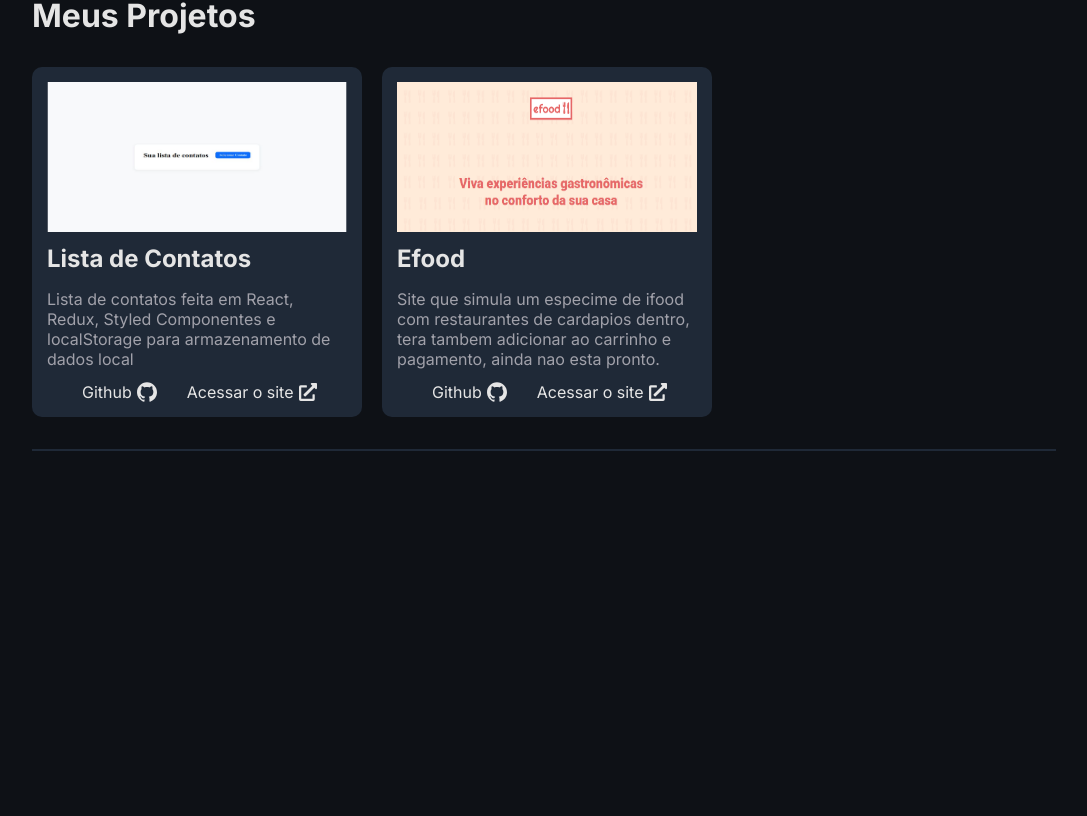
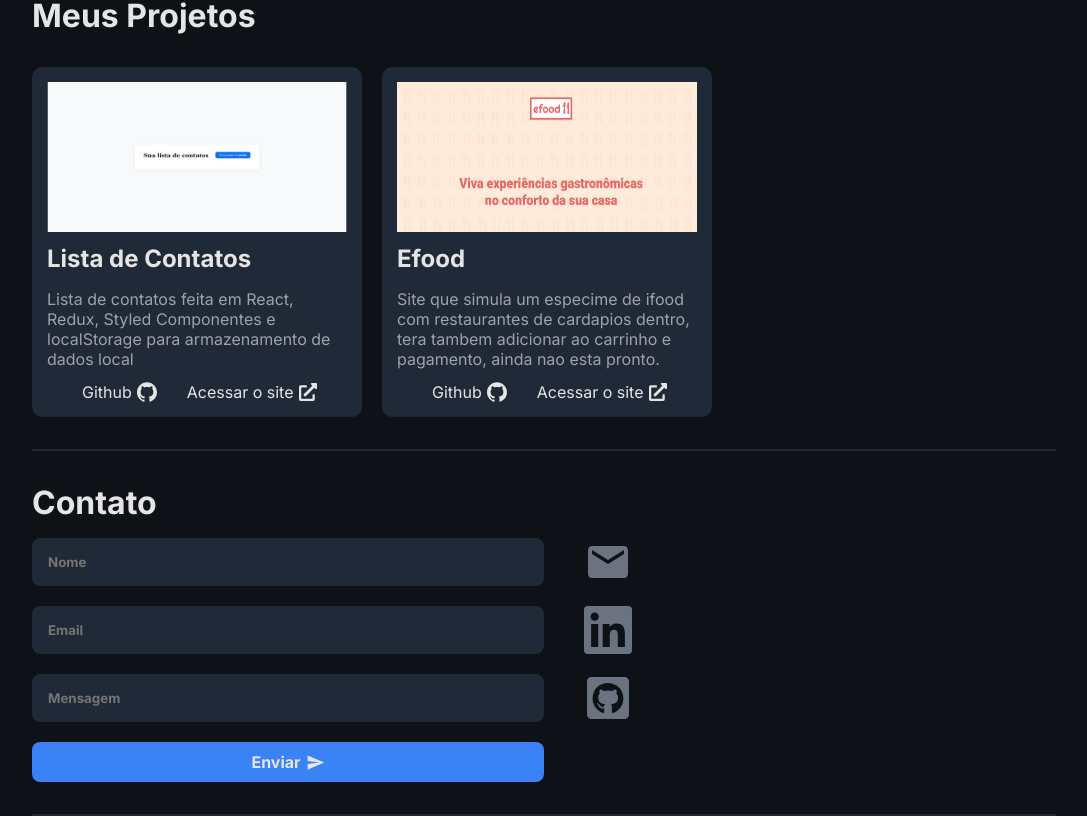
Before and after one commit to felipoxy1/Portifolio, a React (Vite) app: page / in a window 1280 px wide. Shown: the part 954-1770 px from the top of the page, without its empty margins (96-1183 px from the left). Before the commit the page ends 1405 px from the top, so only its background shows below. Built offline with nearby package versions, Linux system fonts and the light colour scheme.

Commit message:
feat: Secao de Contatos com enviar email funcional

```diff
--- a/package.json
+++ b/package.json
@@ -11,6 +11,7 @@
   },
   "dependencies": {
     "classnames": "^2.5.1",
+    "emailjs-com": "^3.2.0",
     "react": "^19.1.0",
     "react-dom": "^19.1.0",
     "react-icons": "^5.5.0",
--- /dev/null
+++ b/src/components/Contato/index.tsx
@@ -0,0 +1,81 @@
+import emailjs from 'emailjs-com';
+import { SiLinkedin } from 'react-icons/si';
+import { MdEmail, MdSend } from 'react-icons/md';
+import style from './style.module.scss';
+import { FaGithubSquare } from 'react-icons/fa';
+
+const sendEmail = (e: React.FormEvent<HTMLFormElement>) => {
+ e.preventDefault();
+
+ emailjs
+  .sendForm(
+   'service_hs4mqtj',
+   'template_24t0sxj',
+   e.currentTarget,
+   '0TWLGskG79HpmE--F',
+  )
+  .then(() => alert('Mensagem enviada!'))
+  .catch(error => console.log(error));
+};
+
+const Contato = () => {
+ return (
+  <section className={style.contactSection}>
+   <h3 className={style.contactTitle}>Contato</h3>
+   <div className={style.contactArea}>
+    <form onSubmit={sendEmail} className={style.contactForm}>
+     <input
+      className={style.contactInput}
+      placeholder="Nome"
+      name="name"
+      type="text"
+     />
+     <input
+      className={style.contactInput}
+      type="email"
+      placeholder="Email"
+      name="email"
+     />
+     <input
+      className={style.contactInput}
+      type="text"
+      placeholder="Mensagem"
+      name="message"
+     />
+     <button className={style.contactButton} type="submit">
+      Enviar
+      <MdSend className={style.contactButtonIcon} size={19} />
+     </button>
+    </form>
+    <div className={style.contactLinks}>
+     <a
+      target="_blank"
+      rel="noopener noreferrer"
+      href="mailto:1luiz.albuquerque@gmail.com"
+     >
+      <MdEmail
+       href="luizfelipepassos2015@gmail.com"
+       className={style.contactLinksIcon}
+      />
+     </a>
+     <a
+      target="_blank"
+      rel="noopener noreferrer"
+      href="https://www.linkedin.com/in/luizpalbuquerque/"
+     >
+      <SiLinkedin className={style.contactLinksIcon} />
+     </a>
+     <a
+      target="_blank"
+      rel="noopener noreferrer"
+      href="https://github.com/felipoxy1"
+     >
+      <FaGithubSquare className={style.contactLinksIcon} />
+     </a>
+    </div>
+   </div>
+  </section>
+ );
+};
+
+export default Contato;
--- /dev/null
+++ b/src/components/Contato/style.module.scss
@@ -0,0 +1,78 @@
+@import '../../styles//variaveis';
+
+.contactSection {
+ margin-top: 2rem;
+ border-bottom: 2px solid $Bordas;
+ padding-bottom: 2rem;
+}
+
+.contactTitle {
+ font-size: $font-size-section;
+}
+
+.contactArea {
+ display: flex;
+ gap: 40px;
+}
+
+.contactForm {
+ display: flex;
+ flex-direction: column;
+ flex-wrap: wrap;
+ align-content: flex-start;
+ margin: 1rem 0 0 0;
+ width: fit-content;
+ gap: 20px;
+}
+
+.contactInput {
+ color: $Texto-Secundario;
+ background-color: $Bordas;
+ border: none;
+ height: 3rem;
+ width: 40vw;
+ padding-left: 16px;
+ text-align: start;
+ border-radius: 8px;
+ font-weight: $font-weight-bold;
+}
+
+.contactLinks {
+ margin: 1rem 0;
+ display: flex;
+ flex-direction: column;
+ gap: 20px;
+
+ a {
+  margin-bottom: 0;
+ }
+}
+
+.contactLinksIcon {
+ height: 3rem;
+ width: 3rem;
+ color: $Icones-Links;
+
+ :hover {
+  color: #fff;
+ }
+}
+
+.contactButton {
+ background-color: $Botao-Primario;
+ color: $Texto-Principal;
+ width: 100%;
+ border: none;
+ height: 2.5rem;
+ font-size: $font-size-text;
+ display: flex;
+ justify-content: center;
+ align-items: center;
+ gap: 5px;
+ border-radius: 8px;
+ font-weight: $font-weight-bold;
+
+ .contactButtonIcon {
+  margin: 0;
+ }
+}
--- a/src/pages/Home/index.tsx
+++ b/src/pages/Home/index.tsx
@@ -1,5 +1,6 @@
 import Apresentacao from '../../components/Aprensentacao';
 import Conhecimentos from '../../components/Conhecimentos';
+import Contato from '../../components/Contato';
 import Projetos from '../../components/Projetos';
 import Sobre from '../../components/Sobre';
 
@@ -10,6 +11,7 @@ const Home = () => {
    <Sobre />
    <Conhecimentos />
    <Projetos />
+   <Contato />
   </>
  );
 };
```
Also changed, not shown: src/components/ProjetoCard/index.tsx (deleted), 1 other file (tests, documents, lock files or other folders).
